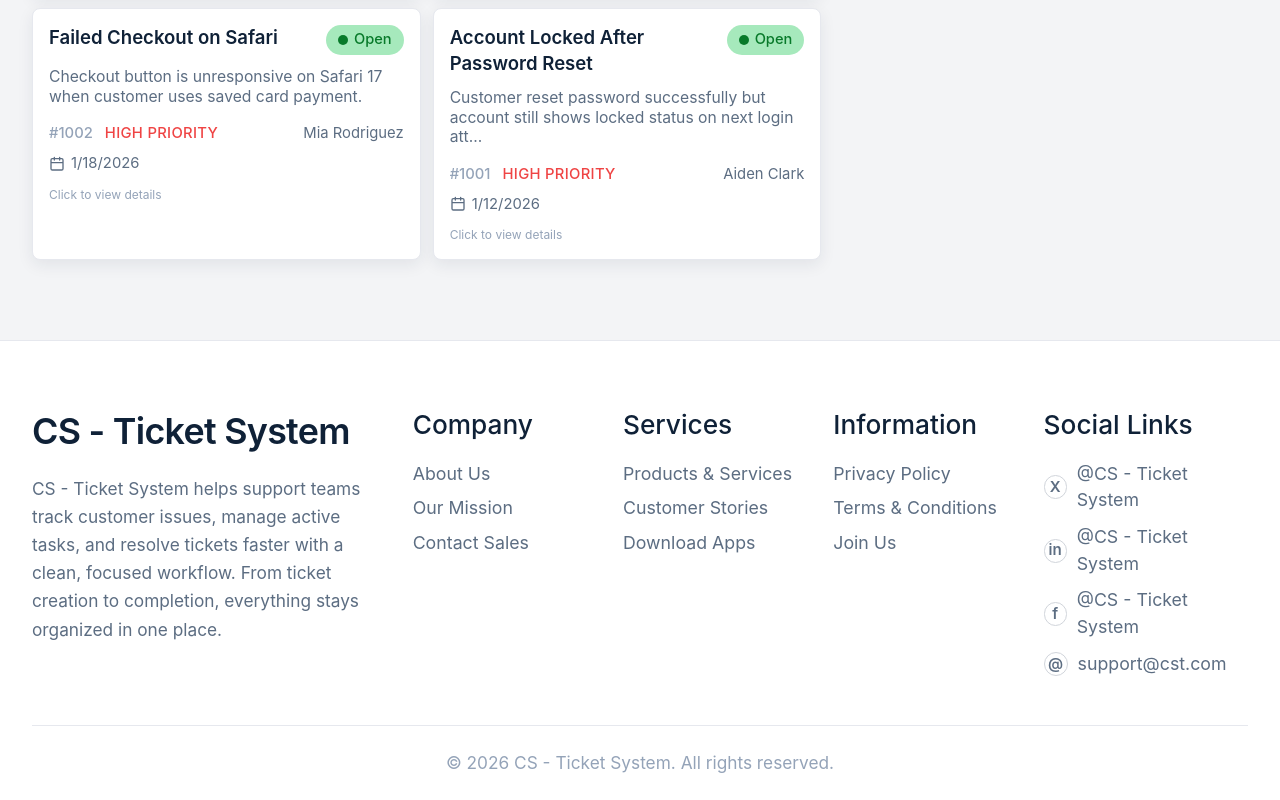
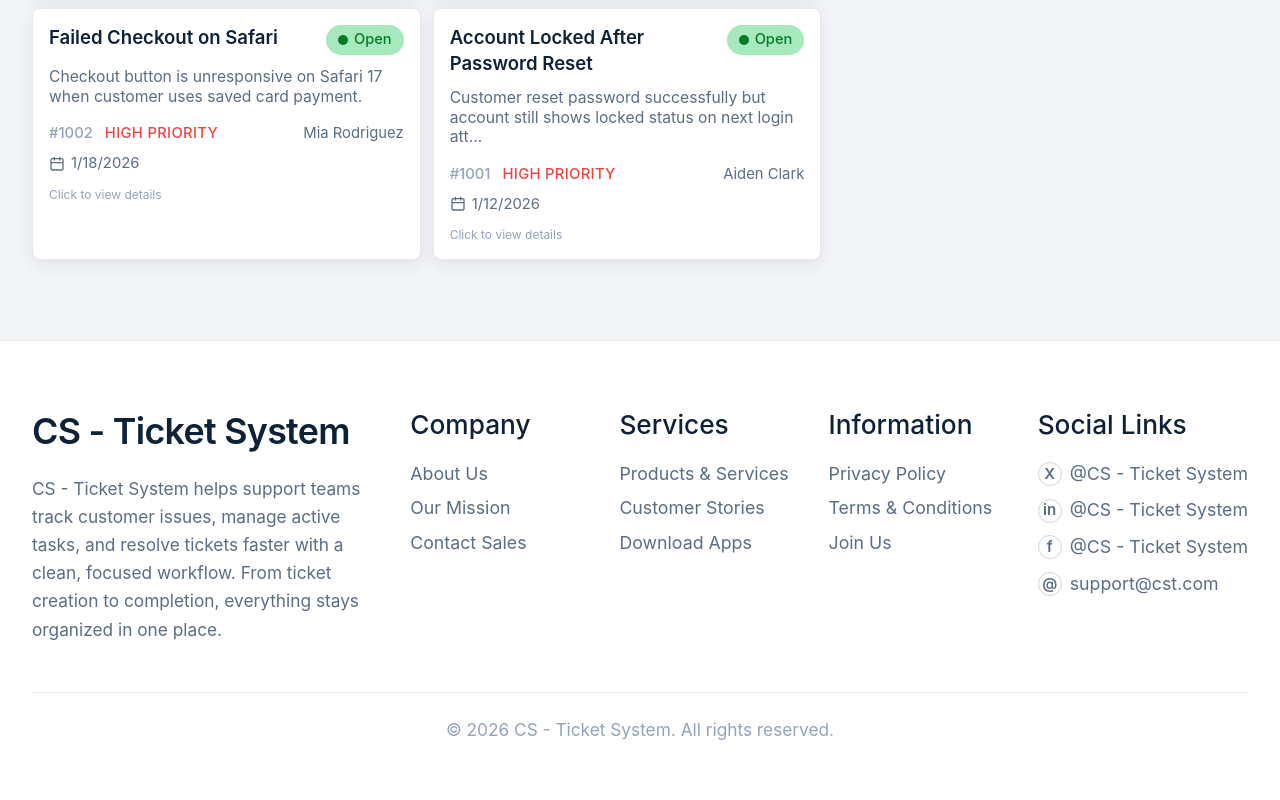
Before and after one commit to Shawon-Mahmud07/Customer-Support-Zone, a React (Vite) app: page / in a window 1280 px wide. Shown: the part 2037-2837 px from the top of the page. After the commit the page ends 2804 px from the top, so only its background shows below. Built offline with nearby package versions, Linux system fonts and the light colour scheme.

Commit message:
feat(Footer, TicketDetailModal): enhance layout for better usability and responsiveness

```diff
--- a/src/components/Footer.jsx
+++ b/src/components/Footer.jsx
@@ -121,12 +121,12 @@ function Footer({ onAboutUs }) {
               {socialLinks.map((item) => (
                 <li
                   key={`${item.icon}-${item.label}`}
-                  className="flex items-center gap-2.5"
+                  className="flex items-center gap-2 min-w-0"
                 >
-                  <span className="inline-flex h-6 w-6 items-center justify-center rounded-full border border-[#d1d5db] text-[0.85em] font-semibold">
+                  <span className="shrink-0 inline-flex h-6 w-6 items-center justify-center rounded-full border border-[#d1d5db] text-[0.85em] font-semibold">
                     {item.icon}
                   </span>
-                  <span>{item.label}</span>
+                  <span className="truncate">{item.label}</span>
                 </li>
               ))}
             </ul>
--- a/src/components/TicketDetailModal.jsx
+++ b/src/components/TicketDetailModal.jsx
@@ -93,7 +93,7 @@ function TicketDetailModal({
       style={{ backgroundColor: "rgba(0,0,0,0.5)" }}
     >
       <div
-        className="w-full max-w-lg rounded-xl shadow-2xl overflow-hidden"
+        className="w-full max-w-lg rounded-xl shadow-2xl overflow-hidden max-h-[90vh] flex flex-col"
         style={{
           backgroundColor: "var(--bg-card)",
           borderColor: "var(--border-color)",
```
